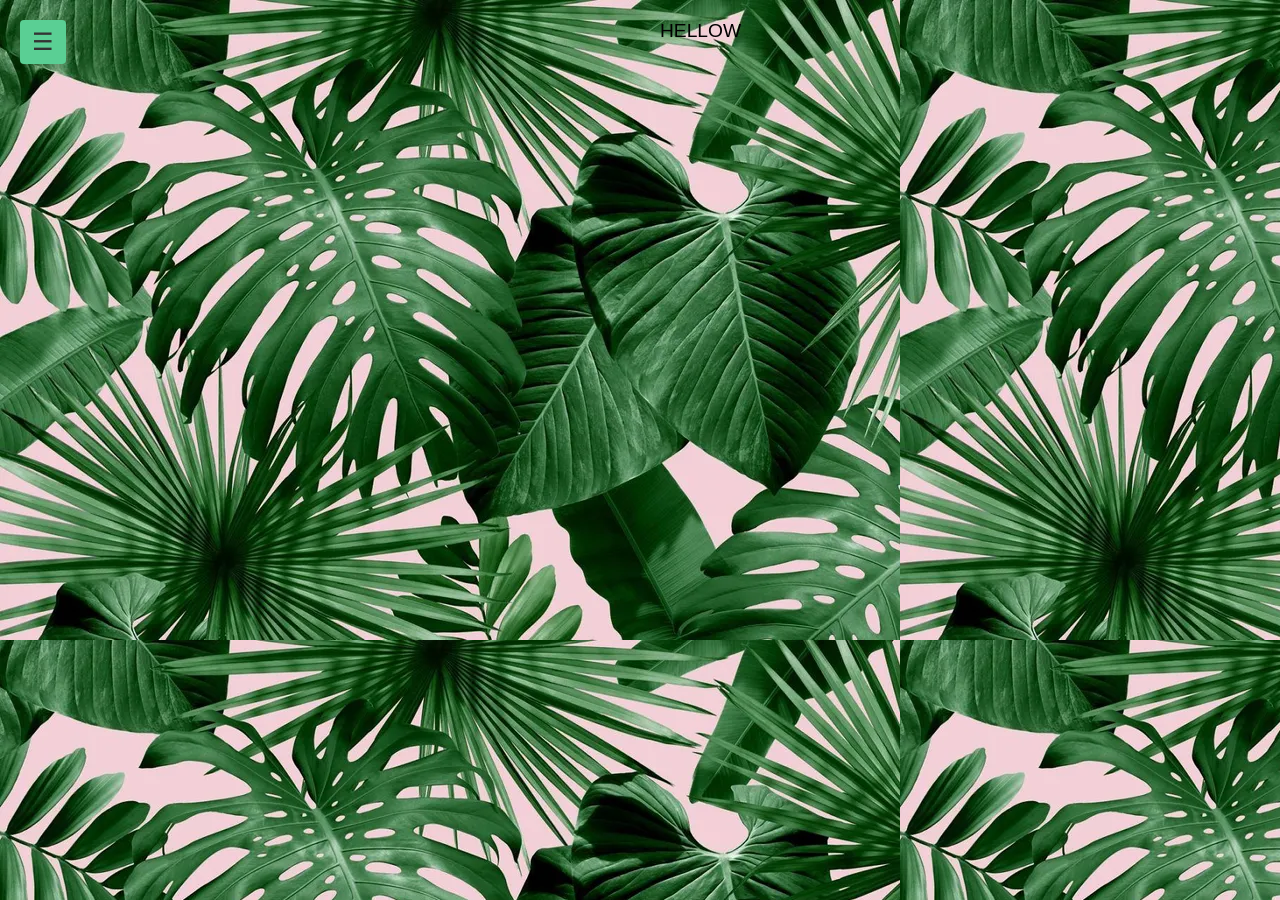
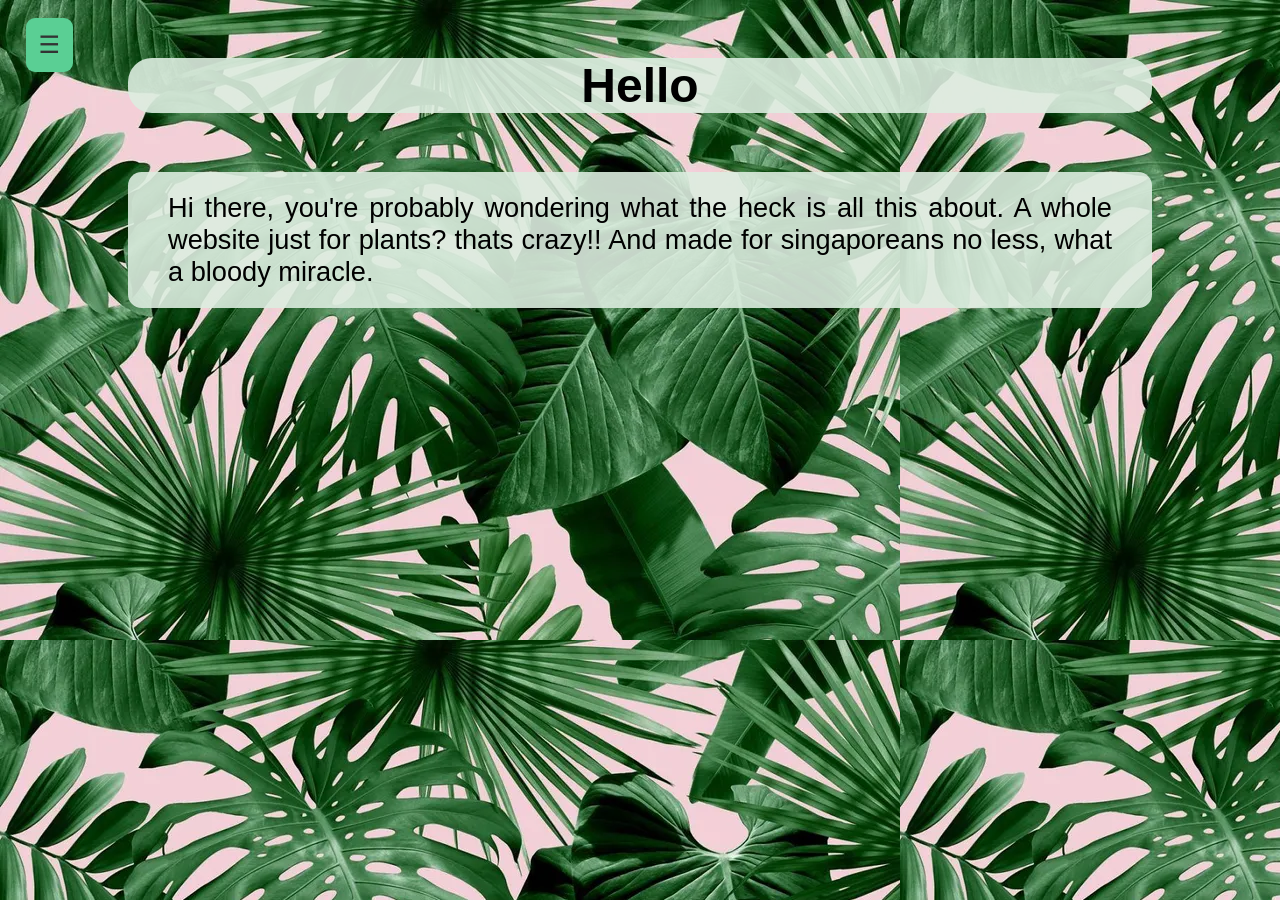
Before and after one commit to ARray-type/Plants-Guide, a Jekyll site: the page index.html, which Jekyll copies as it is, in a window 1280 px wide. Built offline with Jekyll 4.4.1, drawn with Linux system fonts in a browser that asks for light colours.

Commit message:
more changes

```diff
--- a/assets/js/sidebartoggle.js
+++ b/assets/js/sidebartoggle.js
@@ -1,10 +1,17 @@
 const sidebar = document.getElementById('sidebar');
-const toggleButton = document.getElementById('sidebar-toggle');
+const sidebartoggle = document.getElementById('sidebar-toggle');
+const resources = document.getElementById('resources');
 
-toggleButton.addEventListener('click', toggleEvent)
+sidebartoggle.addEventListener('click', sidebartoggled)
+resources.addEventListener('click', resourcestoggled)
 
-function toggleEvent() {
+function sidebartoggled() {
     sidebar.classList.toggle('open');
-    toggleButton.classList.toggle('open');
+    sidebartoggle.classList.toggle('open');
     console.log('Sidebar toggled');
 }
+
+function resourcestoggled() {
+    resources.classList.toggle('open')
+    console.log('Resources toggled')
+}
--- a/assets/style.css
+++ b/assets/style.css
@@ -5,24 +5,83 @@
   background-image: url('/assets/images/plants.webp');
 }
 
-body::before {
-  background-color: white;
+#IntroContents {
+  position: relative;
+  margin: 1vw 10vw;
+  display:flex;
+  flex-direction: column;
+  justify-content: center;
 }
 
+h1{
+  margin-top: 5vh;
+  font-size: 3em;
+  text-align: center;
+  background-color: rgba(221, 237, 224, 0.894);
+  padding-left:  10px;
+  padding-right: 10px;
+  border-radius: 0.5em;
+}
+
+p{
+  padding: 20px 40px;
+  border-radius: 0.5em;
+  text-align:justify ;
+  background-color: rgba(221, 237, 224, 0.894);
+  font-size: 1.7em;
+}
 .sidebar {
-  width: 240px;
+  width: 20vw;
   background: #b6c496;
-  padding: 20px;
   height: 100vh;
-  padding: 20px;
+  padding: 2vw 1vh;
   position: fixed;
   overflow-y: auto;
-  border-right: 5px solid #ddd;
+  border-right: 5px solid #0d161427;
   top: 0px;
   left: 0px;
   transform: translateX(-100%);
   transition: transform 0.3s ease-in-out;
   z-index: 2;
+}
+
+.sidebar h2 a {
+  margin-top: 0px;
+  color: black;
+  font-size: 1.2em;
+  text-align: center;
+}
+
+.sidebar ul{
+  list-style-type: none;
+  margin-left: 0;
+  padding-left: 0.5em;
+  padding-right: 0.5em;
+}
+
+.sidebar ul li {
+  cursor: pointer;
+  background-color: #81a483;
+  color: #295c37;
+  border-radius: 0.67em;
+  margin-top: 0.3em;
+  margin-right: 0vw;
+  padding: 0.2em;
+  text-align: center;
+  font-size: 1.5em;
+  font-family:'Segoe UI', Tahoma, Geneva, Verdana, sans-serif;
+}
+
+.sidebar ul li:hover {
+  background-color: #98cea7 ;
+}
+
+.resources {
+
+}
+
+.resources.open {
+  height: 3em;
 }
 
 .sidebar.open {
@@ -31,15 +90,15 @@
 
 .sidebar-toggle {
   position: absolute;
-  top: 20px;
-  left: 20px;
+  top: 2vh;
+  left: 2vw;
   transition: left 0.5s;
   background: #5acf94;
   border: none;
   color: #333;
   font-size: 1.5em;
-  padding: 8px 12px;
-  border-radius: 4px;
+  padding: 1vw;
+  border-radius: 1vh;
   cursor: pointer;
   box-shadow: 0 2px 6px rgba(0,0,0,0.1);
   z-index: 3;
@@ -52,20 +111,7 @@
 }
 
 .sidebar-toggle.open {
-  left: 260px;
-}
-
-.sidebar h2 {
-  margin-top: 0px
-}
-
-.content {
-  position: absolute;
-  font-size: 1.2em;
-  left: 50%;
-  padding: 20px;
-  max-width: 900px;
-  z-index: 1;
+  left: 20vw;
 }
 
 a {
@@ -77,44 +123,10 @@
   text-decoration: underline;
 }
 
-ul {
-  margin-left: 5px;
-  list-style-type: none;}
-
-ul li {
-  padding: 3px;
-  text-decoration: none;
-  color: #295c37;
-  font-size: 1em;
-  font-family: math;
+a:link {
+  color: black;
 }
 
-.parent {
-  position: relative;
-}
-
-.extras {
-  bottom: 30px;
-  margin-bottom: 10px;
-  left: 50%;
-  padding: 10px;
-  background: #e0f2e9;
-  border-radius: 5px;
-  font-size: 0.9em;
-  text-align: center;
-  color: #333;
-  z-index:999;
-}
-
-.extras-list {
-  position: relative;
-}
-
-.ul2 {
-  margin-left: 5px;
-  list-style-type: none;
-}
-
-.ul2 li2 {
+a:hover{
   text-decoration: none;
 }
--- a/index.html
+++ b/index.html
@@ -6,29 +6,34 @@
   <title>Plant Guide</title>
   <link rel="stylesheet" href="assets/style.css">
 </head>
+
 <body>
+  <div id="IntroContents">
+    <div id="Title">
+      <h1>Hello</h1>
+    </div>
+    <div id="IntroParagraph">
+      <p>Hi there, you're probably wondering what the heck is all this about.
+       A whole website just for plants? thats crazy!!
+      And made for singaporeans no less, what a bloody miracle.
+    </p>
+    </div>
+  </div>
+
   <div class="bodyfront"></div>
     <button class="sidebar-toggle" id="sidebar-toggle">☰</button>
     <div class="sidebar" id="sidebar">
-      <h2> 🌿 Plant Guide </h2>
+      <h2><a href="index.html"> 🌿 Plant Guide </a></h2>
       <ul>
-        <li><a href="/plant-guide/">Home</a></li>
-        <li><a href="/plant-guide/indoor-growing.html">Indoor Growing</a></li>
-        <li><a href="/plant-guide/outdoor-growing.html">Outdoor Growing</a></li>
+        <li onclick="window.location.href='Plant-Basics.html'">Plant Basics</li>
+        <li onclick="window.location.href='Getting-Started.html'">Getting Started</li>
+        <li onclick="window.location.href='Projects.html'">Projects</li>
+        <li class="resources" id="resources">Resources</li>
+        <
       </ul>
-      <div class="extras">
-        extras
-        <div>
-          <ul2>
-            <li2 a href="/plant-guide/plant-evolution.html">Evolution</li2>
-          </ul2>
-        </div>
-      </div>
     </div>
 
-    <div class="content">
-      HELLOW
-    </div>
+
   <script src="assets/js/sidebartoggle.js"></script>
 </body>
 </html>
```
Also changed, not shown: About.html (added), Getting-Started.html (added), Plant-Basics.html (added), Projects.html (added), Resources/Plant-Evolution.html (added), Resources/Plant-Info.html (added), plant-evolution.html (deleted).
